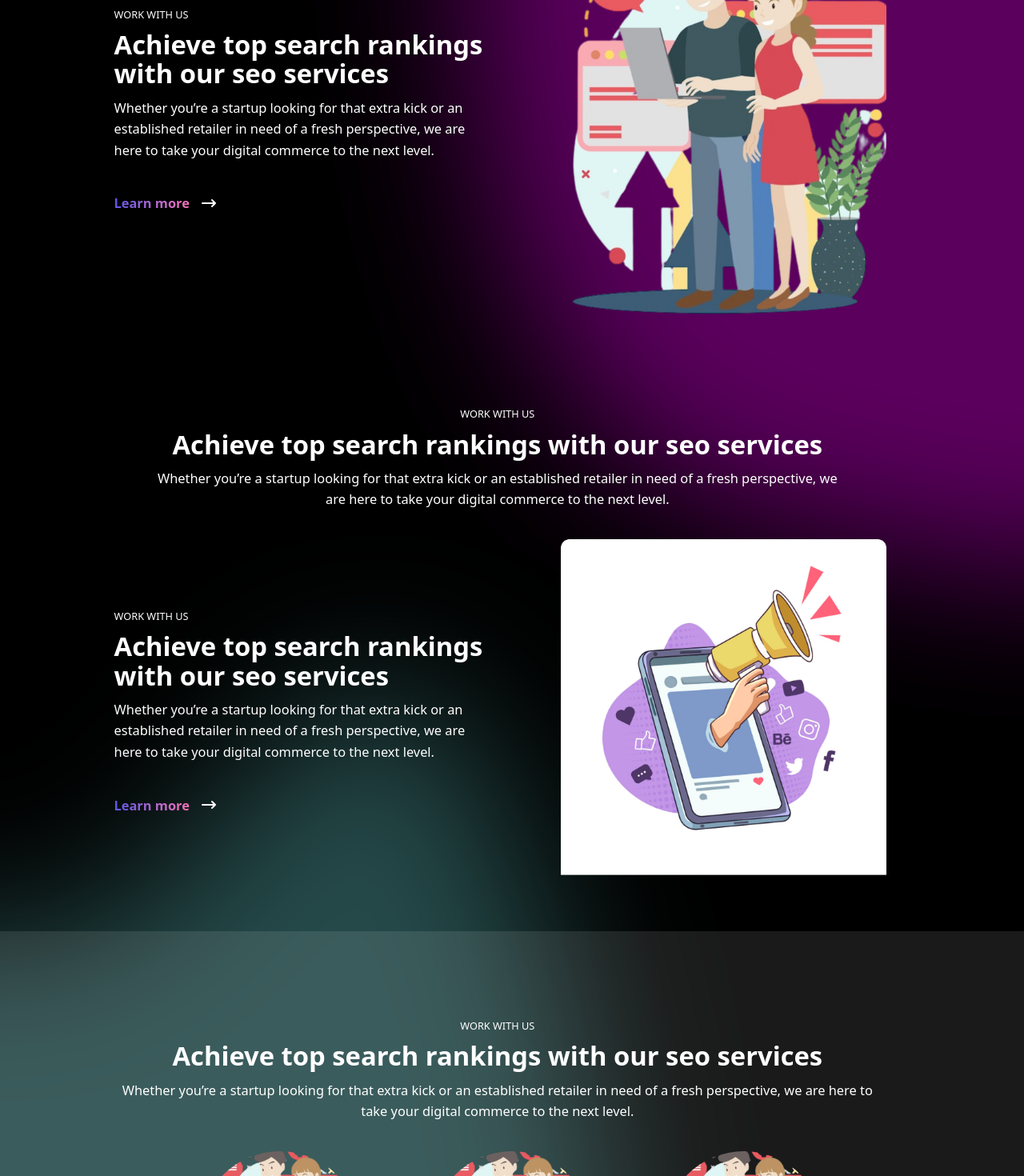
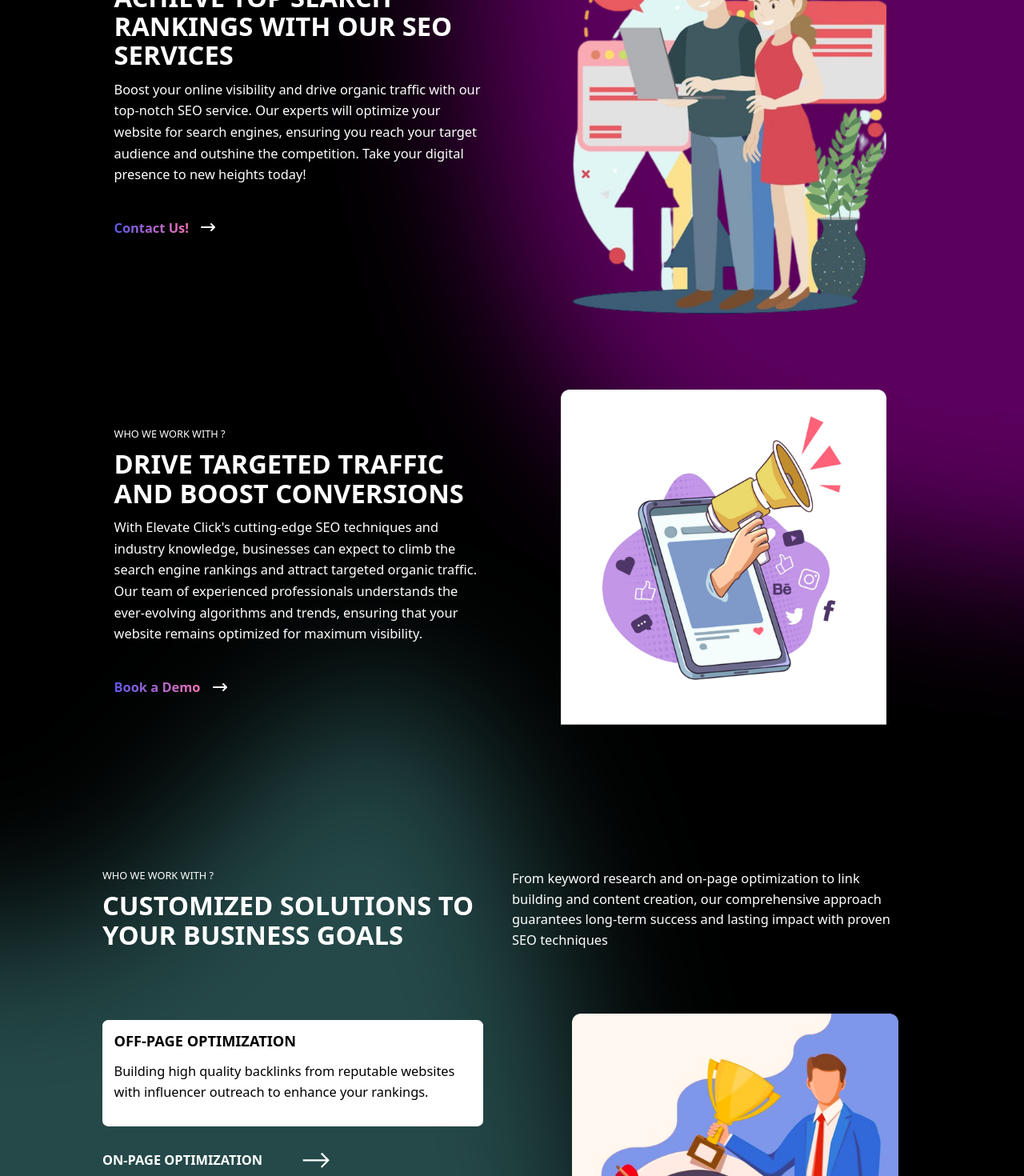
Before and after one commit to arjunsharma999/Elevate-clickss, a Next.js app: page /pages/secservices in a window 1280 px wide. Shown: the part 240-1710 px from the top of the page at 80% size. Built offline with nearby package versions, Linux system fonts and the light colour scheme.

Commit message:
updated seo services
.

```diff
--- a/app/pages/secservices/page.jsx
+++ b/app/pages/secservices/page.jsx
@@ -13,16 +13,13 @@ function Seoservices() {
       <div className="container px-5 pb-12 pt-24 mx-auto ">
         <div className="lg:w-[80%] mx-auto flex flex-wrap items-center justify-between ">
           <div className="lg:w-1/2 w-full lg:pr-10 lg:py-6 mb-6 lg:mb-0 flex flex-col gap-3">
-            <p className="text-sm uppercase">WORK WITH US</p>
             <h2 className="text-4xl font-bold ">
-              Achieve top search rankings with our seo services
+              ACHIEVE TOP SEARCH RANKINGS WITH OUR SEO SERVICES
             </h2>
             <p className="leading-relaxed mb-4 text-lg">
-              Whether you’re a startup looking for that extra kick or an
-              established retailer in need of a fresh perspective, we are here
-              to take your digital commerce to the next level.
+               Boost your online visibility and drive organic traffic with our top-notch SEO service. Our experts will optimize your website for search engines, ensuring you reach your target audience and outshine the competition. Take your digital presence to new heights today!
             </p>
-          <Textlink text={"Learn more"} href={"/"} className={"font-bold"} />
+          <Textlink text={"Contact Us!"} href={"/pages/Contact"} className={"font-bold"} />
 
           </div>
 
@@ -48,31 +45,17 @@ function Seoservices() {
     </section>
 
     <section className="text-white body-font overflow-hidden">
-      <div className="lg:pr-10 lg:py-6 mb-6 lg:mb-0 flex flex-col gap-3 text-center md:w-[70%] mx-auto">
-        <p className="text-sm uppercase">WORK WITH US</p>
-        <h2 className="text-4xl font-bold ">
-          Achieve top search rankings with our seo services
-        </h2>
-        <p className="leading-relaxed mb-4 text-lg">
-          Whether you’re a startup looking for that extra kick or an
-          established retailer in need of a fresh perspective, we are here to
-          take your digital commerce to the next level.
-        </p>
-
-      </div>
       <div className="container px-5 pb-12 mx-auto ">
         <div className="lg:w-[80%] mx-auto flex flex-wrap items-center justify-between ">
           <div className="lg:w-1/2 w-full lg:pr-10 lg:py-6 mb-6 lg:mb-0 flex flex-col gap-3 ">
-            <p className="text-sm uppercase">WORK WITH US</p>
+            <p className="text-sm uppercase">Who we work with ?</p>
             <h2 className="text-4xl font-bold ">
-              Achieve top search rankings with our seo services
+             DRIVE TARGETED TRAFFIC AND BOOST CONVERSIONS
             </h2>
             <p className="leading-relaxed mb-4 text-lg">
-              Whether you’re a startup looking for that extra kick or an
-              established retailer in need of a fresh perspective, we are here
-              to take your digital commerce to the next level.
+              With Elevate Click's cutting-edge SEO techniques and industry knowledge, businesses can expect to climb the search engine rankings and attract targeted organic traffic. Our team of experienced professionals understands the ever-evolving algorithms and trends, ensuring that your website remains optimized for maximum visibility.
             </p>
-            <Textlink text={"Learn more"} href={"/"} className={"font-bold"} />
+            <Textlink text={"Book a Demo"} href={"/pages/Contact"} className={"font-bold"} />
 
           </div>
 
@@ -97,7 +80,7 @@ function Seoservices() {
       </div>
     </section>
 
-    {/* team */}
+  {/*
     <section className="body-font">
       <div className="container px-5 py-24 mx-auto bg-white bg-opacity-10">
         <div className="lg:pr-10 lg:py-6 mb-6 lg:mb-0 flex flex-col gap-3 text-center md:w-[80%] mx-auto">
@@ -176,24 +159,21 @@ function Seoservices() {
           </div>
         </div>
       </div>
-    </section>
+    </section>  */ }
 
     {/* last section */}
     <section class="text-white body-font overflow-hidden">
       <div class="container pb-12 pt-24 mx-auto ">
         <div class="lg:w-[80%] mx-auto flex flex-wrap items-center justify-between ">
           <div class="lg:w-1/2 w-full lg:pr-10 lg:py-6 mb-6 lg:mb-0 flex flex-col gap-3">
-            <p className="text-sm uppercase">WORK WITH US</p>
+            <p className="text-sm uppercase">Who we work with ?</p>
             <h2 class="text-4xl font-bold ">
-              Achieve top search rankings with our seo services
+              CUSTOMIZED SOLUTIONS TO YOUR BUSINESS GOALS
             </h2>
           </div>
           <div className="lg:w-1/2 w-full lg:pr-10 lg:py-6 mb-6 lg:mb-0 flex justify-center ">
             <p className="text-lg">
-              Lorem ipsum, dolor sit amet consectetur adipisicing elit. Ad ab
-              suscipit nobis, est ex dolorum eveniet impedit totam temporibus
-              assumenda quas optio hic commodi eaque. Optio quisquam
-              reiciendis dicta quod!
+              From keyword research and on-page optimization to link building and content creation, our comprehensive approach guarantees long-term success and lasting impact with proven SEO techniques
             </p>
 
           </div>
@@ -205,19 +185,16 @@ function Seoservices() {
         <div class="lg:w-[80%] mx-auto flex flex-wrap items-start justify-between ">
           <div class="lg:w-1/2 w-full lg:pr-10 lg:py-6 mb-6 lg:mb-0 ">
             <div className="flex flex-col gap-3 p-4 bg-white text-black rounded-lg">
-              <p className="text-sm uppercase">WORK WITH US</p>
               <h2 class="text-xl font-bold ">
-                Achieve top search rankings with our seo services
+                OFF-PAGE OPTIMIZATION
               </h2>
               <p class="leading-relaxed mb-4 text-lg">
-                Whether you’re a startup looking for that extra kick or an
-                established retailer in need of a fresh perspective, we are
-                here to take your digital commerce to the next level.
+                Building high quality backlinks from reputable websites with influencer outreach to enhance your rankings.
               </p>
             </div>
             <div className="mt-[2rem] flex flex-col gap-4">
               <div className="flex justify-between items-center w-[60%] hover:w-[70%] transition duration-500">
-                <p className="text-lg font-bold">On-Page Optimization</p>
+                <p className="text-lg font-bold">ON-PAGE OPTIMIZATION</p>
                 <svg
                   xmlns="http://www.w3.org/2000/svg"
                   width="35"
@@ -235,7 +212,7 @@ function Seoservices() {
             </div>
             <div className="mt-[2rem] flex flex-col gap-4">
               <div className="flex justify-between items-center w-[60%] hover:w-[70%] transition duration-500">
-                <p className="text-lg font-bold">On-Page Optimization</p>
+                <p className="text-lg font-bold">KEYWORD RESEARCH</p>
                 <svg
                   xmlns="http://www.w3.org/2000/svg"
                   width="35"
@@ -253,7 +230,7 @@ function Seoservices() {
             </div>
             <div className="mt-[2rem] flex flex-col gap-4">
               <div className="flex justify-between items-center w-[60%] hover:w-[70%] transition duration-500">
-                <p className="text-lg font-bold">On-Page Optimization</p>
+                <p className="text-lg font-bold">SEO AUDITS AND REPORTING</p>
                 <svg
                   xmlns="http://www.w3.org/2000/svg"
                   width="35"
@@ -268,7 +245,6 @@ function Seoservices() {
                 </svg>
               </div>
               <hr className="py-[2px] w-[90%]" />
-          <Textlink text={"Learn more"} href={"/"} className={"font-bold"} />
 
             </div>
           </div>
@@ -294,121 +270,6 @@ function Seoservices() {
       </div>
     </section>
 
-    <section class="text-white body-font overflow-hidden">
-      <div class="container pb-12 pt-24 mx-auto ">
-        <div class="lg:w-[80%] mx-auto flex flex-wrap items-center justify-between ">
-          <div className="lg:w-1/2 w-full lg:pr-10 lg:py-6 mb-6 lg:mb-0 flex justify-start ">
-            <p className="text-lg">
-              Lorem ipsum, dolor sit amet consectetur adipisicing elit. Ad ab
-              suscipit nobis, est ex dolorum eveniet impedit totam temporibus
-              assumenda quas optio hic commodi eaque. Optio quisquam
-              reiciendis dicta quod!
-            </p>
-          </div>
-          <div class="lg:w-1/2 w-full lg:pr-10 lg:py-6 mb-6 lg:mb-0 flex flex-col gap-3">
-            <p className="text-sm uppercase">WORK WITH US</p>
-            <h2 class="text-4xl font-bold ">
-              Achieve top search rankings with our seo services
-            </h2>
-          </div>
-        </div>
-      </div>
-    </section>
-    <section class="text-white body-font overflow-hidden">
-      <div class="container pb-12 mx-auto ">
-        <div class="lg:w-[80%] mx-auto flex flex-wrap items-start justify-between ">
-          <motion.div
-            initial="hidden"
-            whileInView="visible"
-            viewport={{ once: true }}
-            transition={{ duration: 0.5 }}
-            variants={{
-              visible: { opacity: 1, scale: 1 },
-              hidden: { opacity: 0, scale: 0 },
-            }}
-            className="flex items-center pt-4"
-          >
-            <img
-              className="w-[20rem] lg:w-[30rem] lg:ml-[-2rem] lg:mt-0"
-              src="/services/paid-one.png"
-              alt="About Image"
-            />
-          </motion.div>
-          <div class="lg:w-1/2 w-full lg:pr-10 lg:py-6 mb-6 lg:mb-0 ">
-            <div className="flex flex-col gap-3 p-4 bg-white text-black rounded-lg">
-              <p className="text-sm uppercase">WORK WITH US</p>
-              <h2 class="text-xl font-bold ">
-                Achieve top search rankings with our seo services
-              </h2>
-              <p class="leading-relaxed mb-4 text-lg">
-                Whether you’re a startup looking for that extra kick or an
-                established retailer in need of a fresh perspective, we are
-                here to take your digital commerce to the next level.
-              </p>
-            </div>
-            <div className="mt-[2rem] flex flex-col gap-4">
-              <div className="flex justify-between items-center w-[60%] hover:w-[70%] transition duration-500">
-                <p className="text-lg font-bold">On-Page Optimization</p>
-                <svg
-                  xmlns="http://www.w3.org/2000/svg"
-                  width="35"
-                  height="20"
-                  viewBox="0 0 41 24"
-                  fill="none"
-                >
-                  <path
-                    d="M28.8965 0.956055L27.014 2.87052L35.0007 10.9928H0.287109V10.9929V13.7003V13.7004H35.0005L27.014 21.8225L28.8965 23.7369L40.097 12.3465L28.8965 0.956055Z"
-                    fill="white"
-                  />
-                </svg>
-              </div>
-              <hr className="py-[2px] w-[90%]" />
-            </div>
-            <div className="mt-[2rem] flex flex-col gap-4">
-              <div className="flex justify-between items-center w-[60%] hover:w-[70%] transition duration-500">
-                <p className="text-lg font-bold">On-Page Optimization</p>
-                <svg
-                  xmlns="http://www.w3.org/2000/svg"
-                  width="35"
-                  height="20"
-                  viewBox="0 0 41 24"
-                  fill="none"
-                >
-                  <path
-                    d="M28.8965 0.956055L27.014 2.87052L35.0007 10.9928H0.287109V10.9929V13.7003V13.7004H35.0005L27.014 21.8225L28.8965 23.7369L40.097 12.3465L28.8965 0.956055Z"
-                    fill="white"
-                  />
-                </svg>
-              </div>
-              <hr className="py-[2px] w-[90%]" />
-            </div>
-            <div className="mt-[2rem] flex flex-col gap-4">
-              <div className="flex justify-between items-center w-[60%] hover:w-[70%] transition duration-500">
-                <p className="text-lg font-bold">On-Page Optimization</p>
-                <svg
-                  xmlns="http://www.w3.org/2000/svg"
-                  width="35"
-                  height="20"
-                  viewBox="0 0 41 24"
-                  fill="none"
-                >
-                  <path
-                    d="M28.8965 0.956055L27.014 2.87052L35.0007 10.9928H0.287109V10.9929V13.7003V13.7004H35.0005L27.014 21.8225L28.8965 23.7369L40.097 12.3465L28.8965 0.956055Z"
-                    fill="white"
-                  />
-                </svg>
-              </div>
-              <hr className="py-[2px] w-[90%]" />
-          <Textlink text={"Learn more"} href={"/"} className={"font-bold"} />
-
-            </div>
-          </div>
-        </div>
-      </div>
-    </section>
-
-
-
     <Testimonials />
   </div>
   );
```
